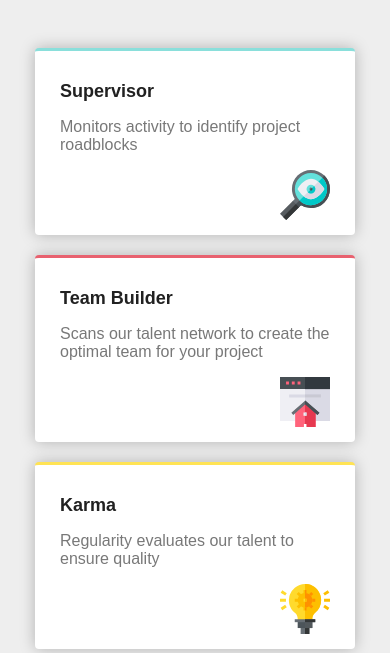
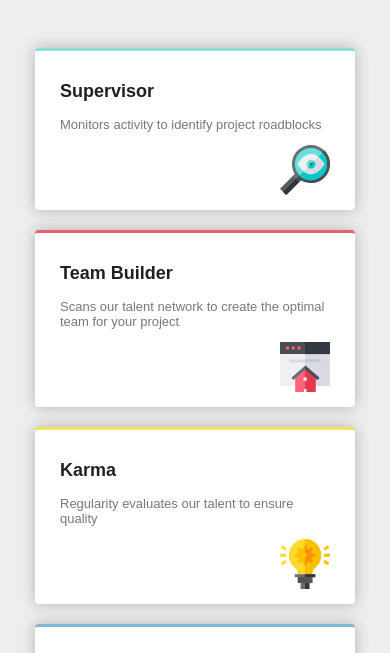
Before and after one commit to valerio-figueira/four-cards-page, a plain HTML site: page index.html in a window 390 px wide. Shown: the part 169-822 px from the top of the page. Drawn offline with Linux system fonts and the light colour scheme.

Commit message:
new update

```diff
--- a/style.css
+++ b/style.css
@@ -120,7 +120,11 @@ BOX BORDER COLOR
 }
 
 
-
+@media screen and (max-width: 720px) {
+    .grid section .box p{
+        font-size: 13px;
+    }
+}
 
 @media screen and (max-width: 650px) {
     .grid{
```
